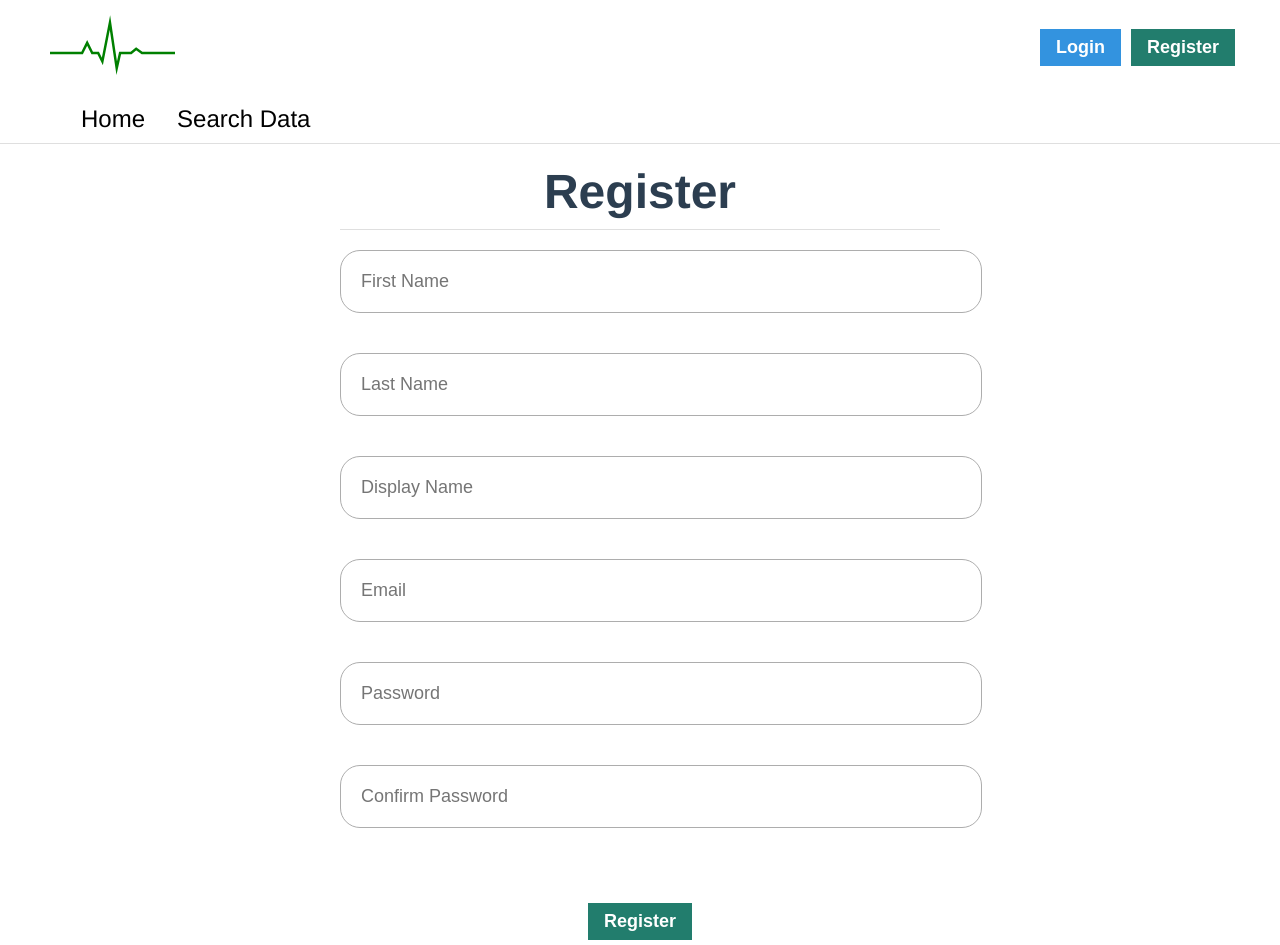
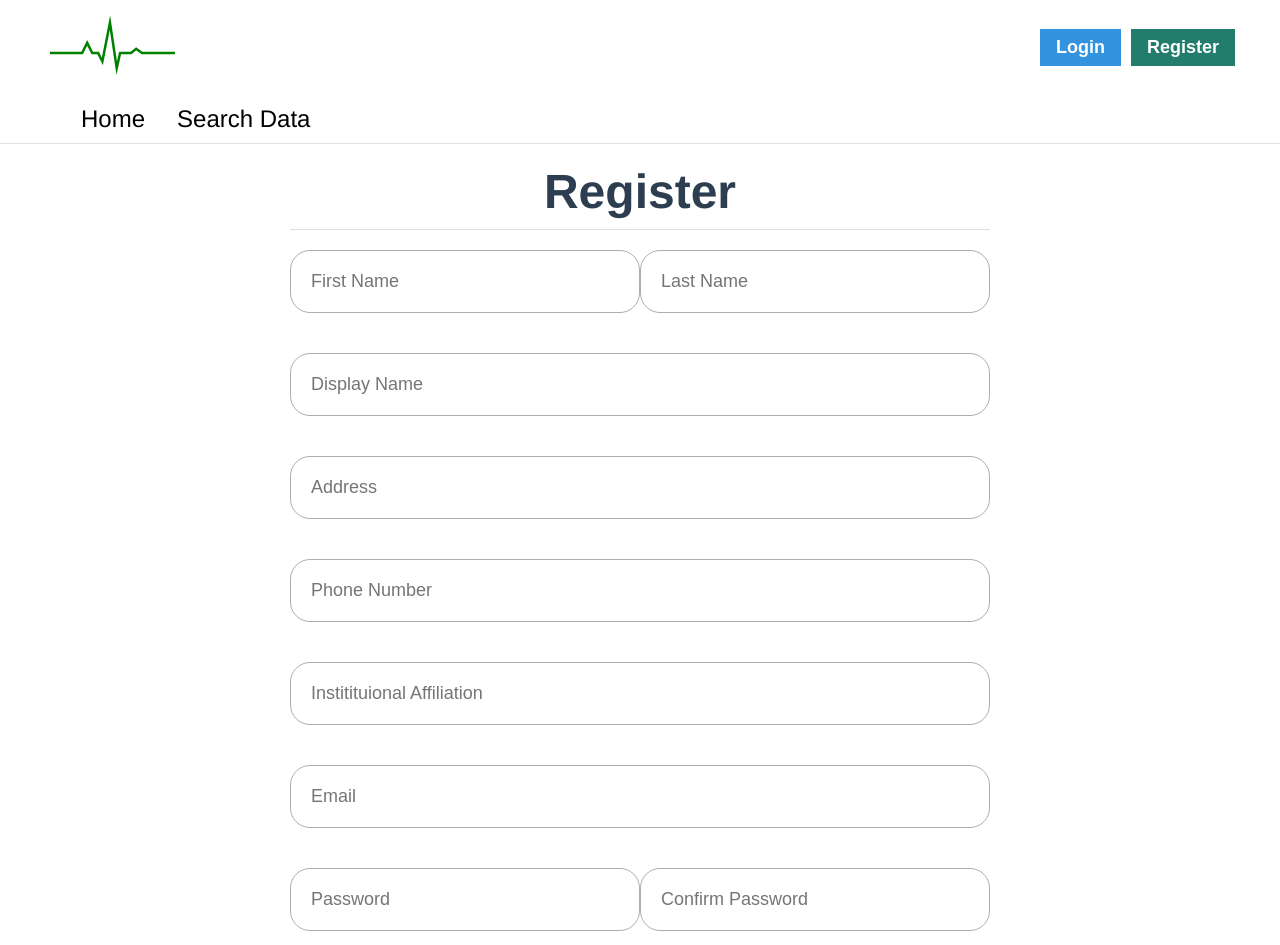
Before and after one commit to farhan200024/cardiomyopathy-vue-app, a Vue app: page /register in a window 1280 px wide. Shown: the top 945 px of the page. Built offline with nearby package versions, Linux system fonts and the light colour scheme; no server answers; what vue3-apexcharts would draw is missing.

Commit message:
Refactored Register and styling

```diff
--- a/src/assets/main.css
+++ b/src/assets/main.css
@@ -16,8 +16,10 @@ h1 {
 
 /* form styles */
 .form {
-	width: 600px;
+	width: 700px;
 	margin: 0 auto;
+	display: flex;
+	flex-direction: column;
 }
 
 .form h1 {
@@ -38,19 +40,20 @@ h1 {
 	border: 1px solid rgb(173, 173, 173);
 	outline: none;
 	margin: 20px auto;
+	box-sizing: border-box;
 }
 
 .form input:focus {
 	border: 1px solid black;
 }
 
-.form span {
+.ext-link span {
 	font-weight: bold;
 	text-decoration: underline;
 	cursor: pointer;
 }
 
-.form span:hover {
+.ext-link span:hover {
 	color: red;
 }
 
--- a/src/views/Login.vue
+++ b/src/views/Login.vue
@@ -1,6 +1,7 @@
 <template>
 	<div class="login-container">
-		<form v-if="!forgottenPassword" @submit.prevent="signInAction" class="form">
+		<form v-if="!forgottenPassword" @submit.prevent="signInAction">
+			<div class="form">
 				<h1>Login</h1>
 				<div v-if="emailVerificationSent" class="bubble" >
 					<p>{{ emailVerificationSent }}</p><p @click="emailVerificationSent = null" >X</p>
@@ -8,15 +9,18 @@
 				<input type="email" required placeholder="Email" v-model="email">
 				<input type="password" required placeholder="Password" v-model="password">
 				<p class="reset-password" @click="forgottenPassword = !forgottenPassword" >Forgotten Password?</p>
+			</div>
 			<div v-if="error" class="error">{{ error }}</div>
 			<button class="primary" >Log In</button>
-			<p>No account yet? <span  @click="showSignup">Register</span> instead</p>
+			<p class="ext-link">No account yet? <span  @click="showSignup">Register</span> instead</p>
 		</form>
 
-		<form v-else @submit.prevent="handleResetPassword" class="form">
+		<form v-else @submit.prevent="handleResetPassword">
+			<div class="form">
 				<h1>Reset Password</h1>
 				<p>Please enter your email address to reset your password.</p>
 				<input type="email" required placeholder="Email" v-model="email">
+			</div>
 			<div class="error" v-if="resetPasswordError">{{ resetPasswordError }}</div>
 			<button class="danger" >Reset Password</button>
 			<button class="warning" @click.prevent="forgottenPassword = !forgottenPassword"  >Cancel</button>
@@ -99,7 +103,11 @@ export default {
 		margin-bottom: 20px;
 		font-weight: bold;
 		text-decoration: underline;
+	}
+
+	.reset-password:hover {
 		cursor: pointer;
+		color: red;
 	}
 
 	.bubble {
--- a/src/views/Register.vue
+++ b/src/views/Register.vue
@@ -1,15 +1,24 @@
 <template>
-	<form v-if="!registered" @submit.prevent="signUpAction" class="form">
-    <h1>Register</h1>
-		<input type="text" required placeholder="First Name" v-model="firstName">
-		<input type="text" required placeholder="Last Name" v-model="lastName">
-		<input type="text" required placeholder="Display Name" v-model="displayName">
-		<input type="email" required placeholder="Email" v-model="email">
-		<input type="password" required placeholder="Password" v-model="password">
-		<input type="password" required placeholder="Confirm Password" v-model="confirmPassword">
-		<div class="error">{{ error }}</div>
+	<form v-if="!registered" @submit.prevent="signUpAction">
+		<div class="form">
+			<h1>Register</h1>
+			<div class="form-name-fields">
+				<input type="text" placeholder="First Name" v-model="firstName" required>
+				<input type="text" placeholder="Last Name" v-model="lastName" required>
+			</div>
+			<input type="text" placeholder="Display Name" v-model="displayName" required>
+			<input type="text" placeholder="Address" v-model="address" >
+			<input type="tel" placeholder="Phone Number" v-model="telNumber" >
+			<input type="text" placeholder="Institituional Affiliation" v-model="institution" required>
+			<input type="email" placeholder="Email" v-model="email" required>
+			<div class="form-password-fields">
+				<input type="password" placeholder="Password" v-model="password" required>
+				<input type="password" placeholder="Confirm Password" v-model="confirmPassword" required>
+			</div>
+		</div>
+		<div v-if="error" class="error">{{ error }}</div>
 		<button class="success">Register</button>
-		<p>Already registered? <span  @click="showLogin">Login</span> instead</p>
+		<p class="ext-link" >Already registered? <span  @click="showLogin">Login</span> instead</p>
 	</form>
 	<div v-else class="email-verification-card">
 		<p>A verification Email has be sent at:</p>
@@ -37,6 +46,9 @@ export default {
 		const firstName = ref('')
 		const lastName = ref('')
 		const displayName = ref('')
+		const address = ref('')
+		const telNumber = ref('')
+		const institution = ref('')
 		const email = ref('')
 		const password = ref('')
 		const confirmPassword = ref('')
@@ -53,6 +65,9 @@ export default {
 					firstName: firstName.value,
 					lastName: lastName.value,
 					displayName: displayName.value,
+					address: address.value,
+					telNumber: telNumber.value,
+					institution: institution.value,
 					email: email.value,
 					password: password.value,
 					createdAt: timestamp()
@@ -71,6 +86,9 @@ export default {
 							firstName,
 							lastName,
 							displayName,
+							address,
+							telNumber,
+							institution,
 							email,
 							password,
 							confirmPassword,
@@ -84,6 +102,11 @@ export default {
 </script>
 
 <style>
+
+	.ext-link {
+		margin: 25px;
+	}
+
 	.email-verification-card {
 		height: 500px;
 		align-items: center;
@@ -101,4 +124,13 @@ export default {
 	.email-verification-card h1 {
 		font-size: 48px;
 	}
+
+	.form-name-fields, .form-password-fields {
+		display: flex;
+		justify-content: space-between;
+		align-content: space-between;
+		width: 100%;
+		box-sizing: border-box;
+	}
+
 </style>
```
Lines whose indentation alone changed are shown as unchanged.
